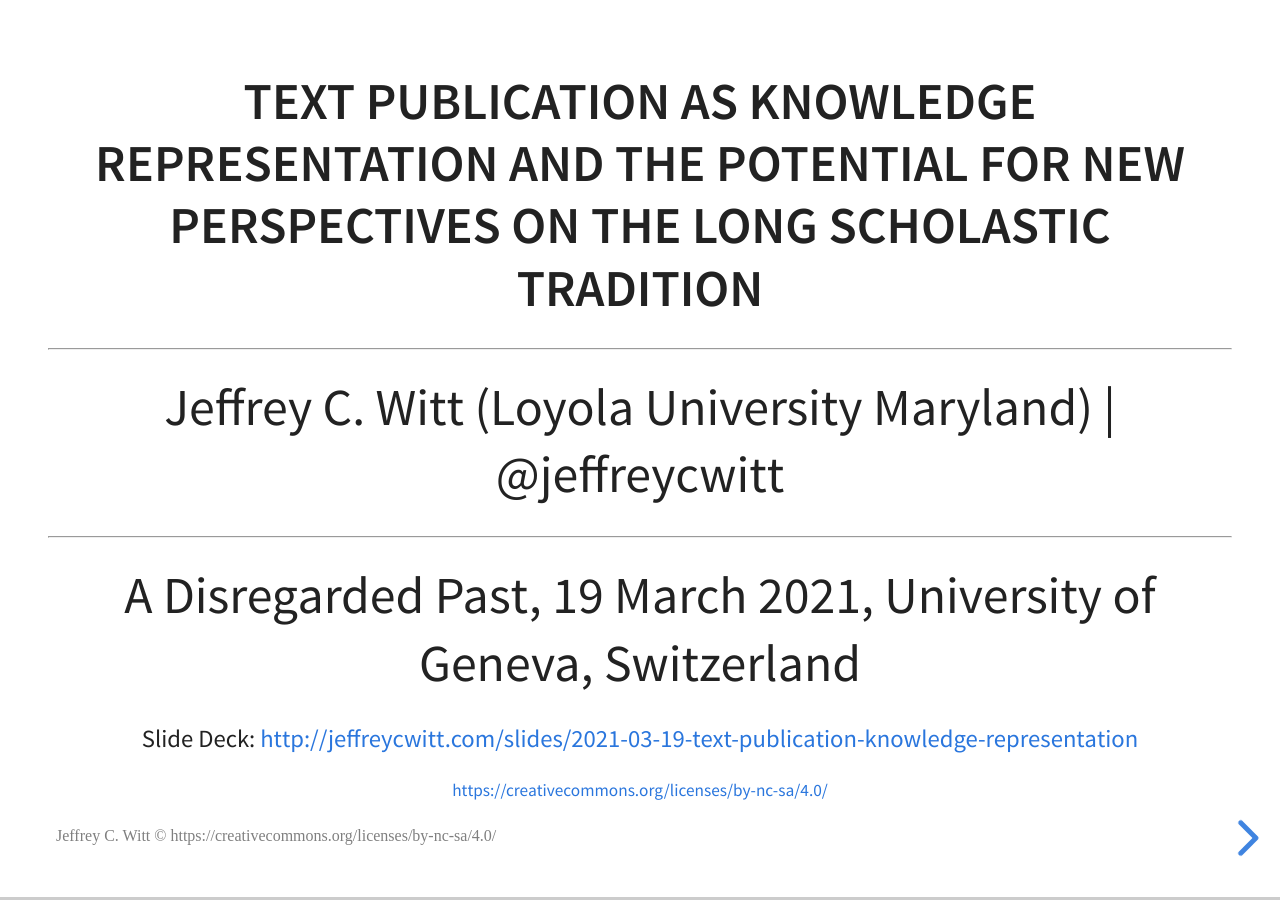
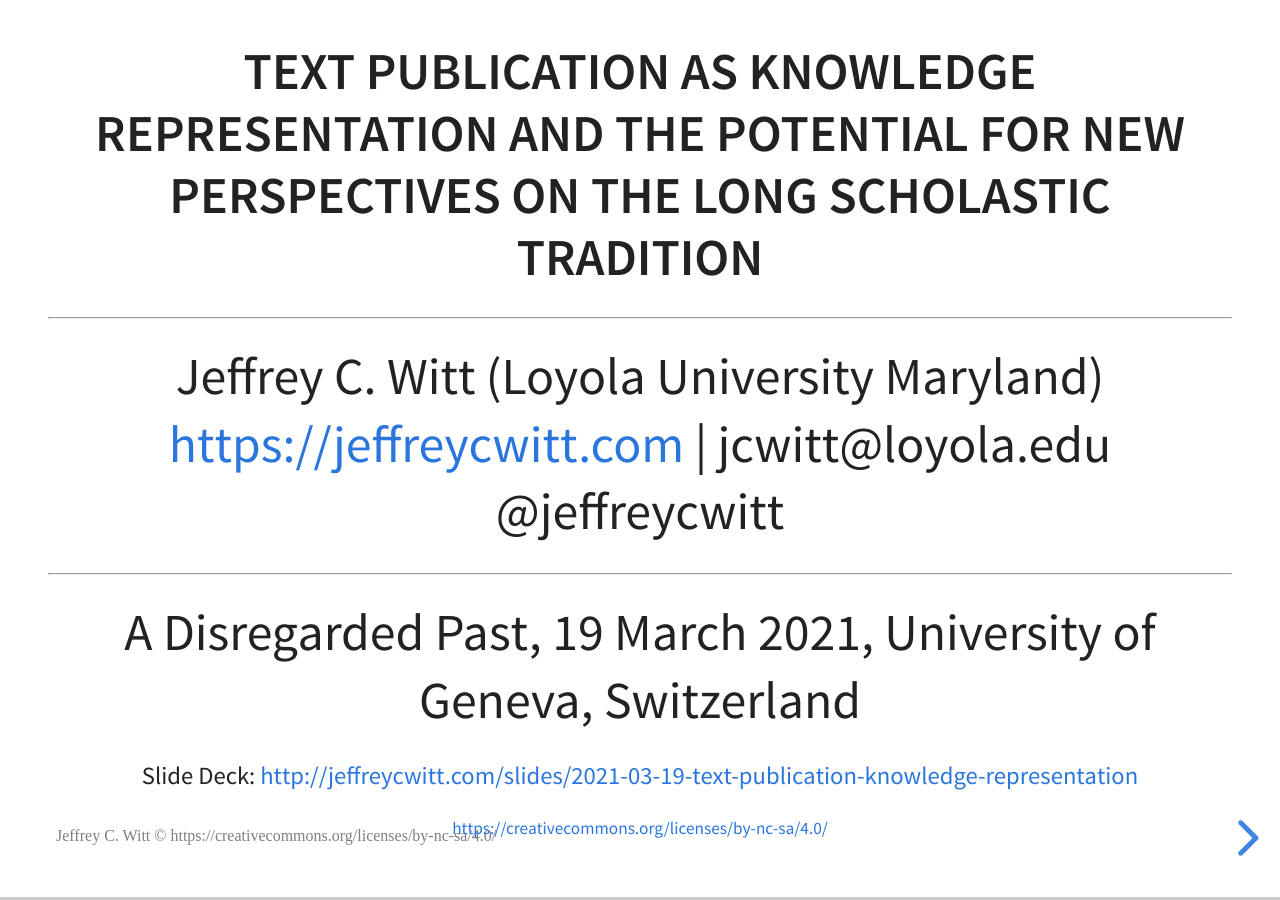
Before and after one commit to jeffreycwitt/jeffreycwitt.github.io, a Jekyll site: the page built from _slides/2021-03-19-text-publication-knowledge-representation.html, in a window 1280 px wide. Built offline with Jekyll 4.4.1, drawn with Linux system fonts in a browser that asks for light colours.

Commit message:
more slide updates

```diff
--- a/_slides/2021-03-19-text-publication-knowledge-representation.html
+++ b/_slides/2021-03-19-text-publication-knowledge-representation.html
@@ -13,7 +13,7 @@ tags: presentation
   <h4>Text Publication as Knowledge Representation and the Potential for New Perspectives on the Long Scholastic
     Tradition</h4>
   <hr />
-  <p>Jeffrey C. Witt (Loyola University Maryland) | @jeffreycwitt</p>
+  <p>Jeffrey C. Witt (Loyola University Maryland) <br/> <a href="https://jeffreycwitt.com/">https://jeffreycwitt.com</a> | jcwitt@loyola.edu <br/> @jeffreycwitt</p>
   <hr />
   <p>A Disregarded Past, 19 March 2021, University of Geneva, Switzerland</p>
   <div style="font-size: 20px;">
@@ -35,9 +35,9 @@ tags: presentation
   Marshall McLuhan
 
   "In a culture like ours, long accustomed to splitting and dividing all things as a means of control, it is sometimes a
-  bit of a shock to be reminded that, in operational and practical fact, the medium is the message. This is merely to
-  say that the personal and social consequences of any medium-that is, of any extension of ourselves-result from the new
-  scale that is introduced into our affairs by each extension of ourselves, or by any new technology." (The Medium is
+  bit of a shock to be reminded that, in operational and practical fact, **the medium is the message**. This is merely to
+  say that the personal and social consequences of any medium-that is, of any extension of ourselves-result from the **new
+  scale** that is introduced into our affairs by each extension of ourselves, or by any new technology." (The Medium is
   the Message, c. 1, p. 7)
 </section>
 <section data-markdown style="font-size: 32px;">
```
Also changed, not shown: other parts of _slides/2021-03-19-text-publication-knowledge-representation.html (+1 -1 lines).
